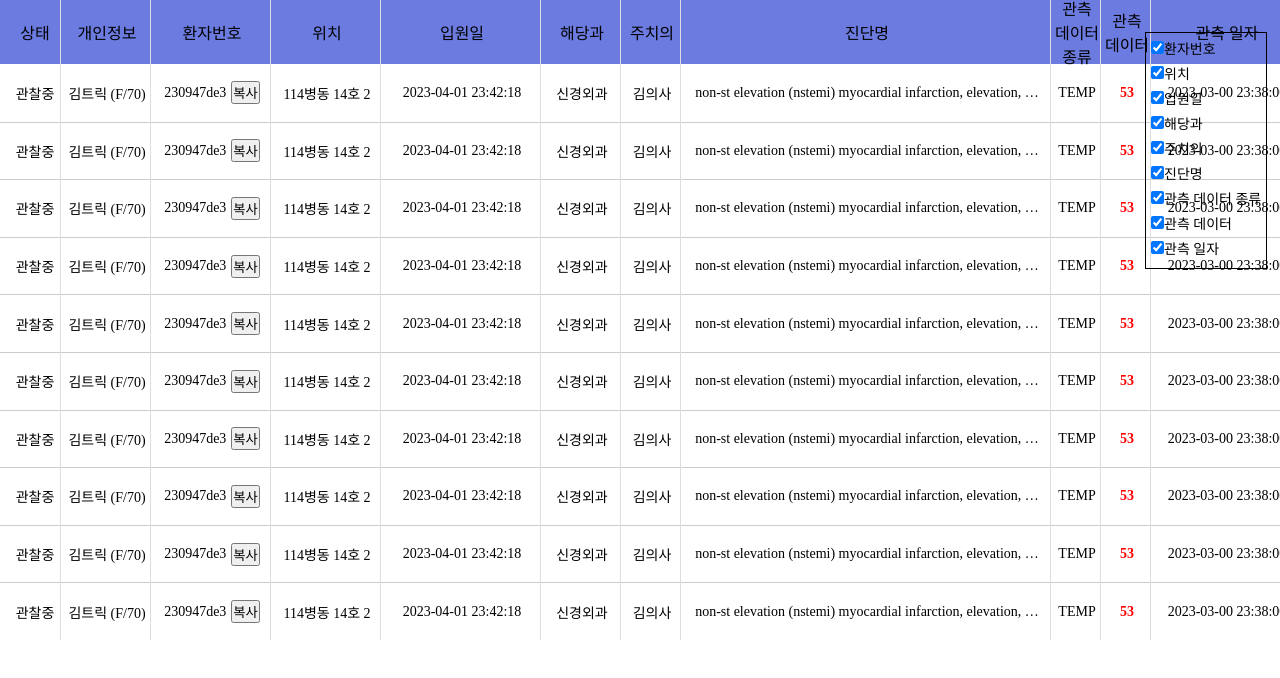
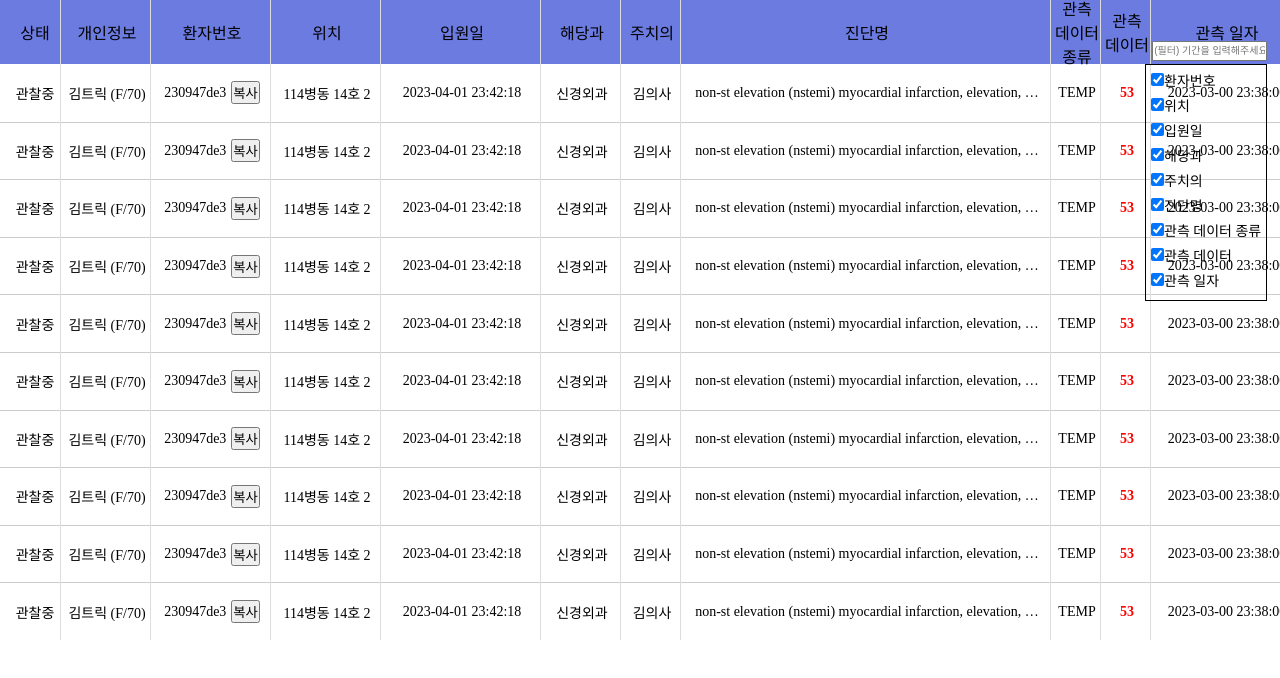
Before and after one commit to ksh5324/AITRICS_Frontend, a React app: page / in a window 1280 px wide. Shown: the top 678 px of the page. Built offline with nearby package versions, Linux system fonts and the light colour scheme.

Commit message:
[FEAT] 필터링 완료

```diff
--- a/src/components/PatientTable/index.tsx
+++ b/src/components/PatientTable/index.tsx
@@ -1,5 +1,7 @@
 import React, { createContext } from "react";
 import { patientHeaderData } from "../../constant/patientConstant";
+import useDate from "../../hooks/useDate";
+import DateInput from "../common/DateInput";
 import Table from "../common/Table";
 import { TableContextType, TableFieldType } from "../common/Table/types";
 import PatientOption from "../PatientOption";
@@ -38,6 +40,7 @@ export const TableContext = createContext<TableContextType>({
 
 const PatientTable = () => {
   const patientTableValue = usePatientTable();
+  const { date, realDate, setDate } = useDate();
 
   return (
     <Table Context={TableContext} value={patientTableValue}>
@@ -48,6 +51,7 @@ const PatientTable = () => {
         ))}
       </Table.Body>
       <PatientOption />
+      <DateInput numberState={date} setNumberState={setDate} />
     </Table>
   );
 };
--- /dev/null
+++ b/src/components/common/DateInput/index.tsx
@@ -0,0 +1,165 @@
+import React, {
+  ChangeEventHandler,
+  Dispatch,
+  FocusEventHandler,
+  InputHTMLAttributes,
+  KeyboardEventHandler,
+  SetStateAction,
+} from "react";
+import { DateInputContainer, Input } from "./style";
+
+const DateInput = ({
+  numberState,
+  setNumberState,
+  ...attribute
+}: {
+  numberState: string;
+  setNumberState: Dispatch<SetStateAction<string>>;
+} & InputHTMLAttributes<HTMLInputElement>) => {
+  const keyboardDate: KeyboardEventHandler<HTMLInputElement> = (e) => {
+    if (e.key === "Backspace") {
+      setNumberState((prev) => prev.slice(0, -1));
+    }
+    if (numberState.length >= 14) {
+      return;
+    }
+    if (Number(e.key) >= 0) {
+      setNumberState((prev) => prev + e.key);
+    }
+  };
+
+  const dateConvertor = (string: string): string => {
+    if (string.length >= 14) {
+      return `${string.slice(0, 4)}년 ${string.slice(4, 6)}월 ${string.slice(
+        6,
+        8
+      )}일 ${string.slice(8, 10)}시 ${string.slice(10, 12)}분 ${string.slice(
+        12
+      )}초`;
+    } else if (string.length > 12) {
+      return `${string.slice(0, 4)}년 ${string.slice(4, 6)}월 ${string.slice(
+        6,
+        8
+      )}일 ${string.slice(8, 10)}시 ${string.slice(10, 12)}분 ${string.slice(
+        12
+      )}`;
+    } else if (string.length > 10) {
+      return `${string.slice(0, 4)}년 ${string.slice(4, 6)}월 ${string.slice(
+        6,
+        8
+      )}일 ${string.slice(8, 10)}시 ${string.slice(10)}`;
+    } else if (string.length > 8) {
+      return `${string.slice(0, 4)}년 ${string.slice(4, 6)}월 ${string.slice(
+        6,
+        8
+      )}일 ${string.slice(8)}`;
+    } else if (string.length > 6) {
+      return `${string.slice(0, 4)}년 ${string.slice(4, 6)}월 ${string.slice(
+        6
+      )}`;
+    } else if (string.length > 4) {
+      return `${string.slice(0, 4)}년 ${string.slice(4)}`;
+    } else {
+      return string;
+    }
+  };
+
+  const changeDate: ChangeEventHandler = (e) => {
+    const month = [1, 8, 1, 0, 1, 0, 1, 1, 0, 1, 0, 1];
+    /**
+     * 년
+     */
+    if (
+      numberState.length === 5 &&
+      Number(numberState[numberState.length - 1]) > 1
+    ) {
+      setNumberState((prev) => `${prev.slice(0, 4)}0${prev.slice(4)}`);
+    }
+
+    /**
+     * 월
+     */
+    if (
+      numberState.length === 7 &&
+      Number(numberState[numberState.length - 3]) === 1 &&
+      Number(numberState[numberState.length - 2]) > 2
+    ) {
+      setNumberState((prev) => `${prev.slice(0, 5)}0${prev.slice(6)}`);
+    }
+    if (
+      numberState.length === 7 &&
+      Number(numberState[numberState.length - 1]) > 3
+    ) {
+      setNumberState((prev) => `${prev.slice(0, 6)}0${prev.slice(6)}`);
+    }
+    /**
+     * 일 윤년 계산
+     */
+    if (
+      numberState.length === 9 &&
+      Number(numberState[numberState.length - 3]) ===
+        (Number(numberState.slice(5, 6)) === 2 ? 2 : 3) &&
+      Number(numberState[numberState.length - 2]) >
+        month[Number(numberState.slice(5, 6)) - 1] +
+          (Number(numberState.slice(0, 4)) % 4 === 0
+            ? Number(numberState.slice(0, 4)) % 100 !== 0
+              ? 1
+              : Number(numberState.slice(0, 4)) % 400 === 0
+              ? 1
+              : 0
+            : 0)
+    ) {
+      setNumberState((prev) => `${prev.slice(0, 7)}0${prev.slice(8)}`);
+    }
+    /**
+     * 시
+     */
+    if (
+      numberState.length === 9 &&
+      Number(numberState[numberState.length - 1]) > 2
+    ) {
+      setNumberState((prev) => `${prev.slice(0, 8)}0${prev.slice(8)}`);
+    }
+    if (
+      numberState.length === 11 &&
+      Number(numberState[numberState.length - 3]) === 2 &&
+      Number(numberState[numberState.length - 2]) > 3
+    ) {
+      setNumberState((prev) => `${prev.slice(0, 9)}0${prev.slice(10)}`);
+    }
+    /**
+     * 분
+     */
+    if (
+      numberState.length === 11 &&
+      Number(numberState[numberState.length - 1]) > 5
+    ) {
+      setNumberState((prev) => `${prev.slice(0, 10)}0${prev.slice(10)}`);
+    }
+  };
+
+  const blurEvent: FocusEventHandler = () => {
+    if (numberState.length === 0) {
+      return;
+    }
+    if (numberState.length < 14) {
+      setNumberState((prev) => prev.padEnd(14, "0"));
+    }
+  };
+
+  return (
+    <DateInputContainer>
+      <Input
+        type="text"
+        {...attribute}
+        placeholder="(필터) 기간을 입력해주세요"
+        value={dateConvertor(numberState)}
+        onChange={changeDate}
+        onKeyDown={keyboardDate}
+        onBlur={blurEvent}
+      />
+    </DateInputContainer>
+  );
+};
+
+export default DateInput;
--- /dev/null
+++ b/src/components/common/DateInput/style.ts
@@ -0,0 +1,12 @@
+import styled from "styled-components";
+
+export const DateInputContainer = styled.div`
+  position: fixed;
+  right: 1%;
+  top: 5%;
+`;
+export const Input = styled.input`
+  width: 115px;
+  font-size: 10px;
+  height: 20px;
+`;
--- a/src/components/common/Option/style.ts
+++ b/src/components/common/Option/style.ts
@@ -3,7 +3,7 @@ import styled from "styled-components";
 export const OptionContainer = styled.div`
   position: fixed;
   right: 1%;
-  top: 4%;
+  top: 8%;
   font-size: 14px;
   border: 1px solid black;
   padding: 5px;
--- a/src/components/common/Table/style.ts
+++ b/src/components/common/Table/style.ts
@@ -8,7 +8,6 @@ type TableFieldStyleProps = {
 
 export const TableContainer = styled.table`
   position: relative;
-  width: 80%;
   height: 80vh;
   border-radius: 15px;
   border-spacing: 0;
--- /dev/null
+++ b/src/hooks/useDate.ts
@@ -0,0 +1,25 @@
+import { useEffect, useState } from "react";
+
+const useDate = () => {
+  const [date, setDate] = useState<string>("");
+  const [realDate, setRealDate] = useState<string>("");
+
+  useEffect(() => {
+    if (date.length === 14) {
+      setRealDate(
+        `${date.slice(0, 4)}-${date.slice(4, 6)}-${date.slice(
+          6,
+          8
+        )} ${date.slice(8, 10)}:${date.slice(10, 12)}:${date.slice(12.14)}`
+      );
+    }
+  }, [date]);
+
+  useEffect(() => {
+    console.log(realDate);
+  }, [realDate]);
+
+  return { realDate, date, setDate };
+};
+
+export default useDate;
```
Also changed, not shown: 1 other file (tests, documents, lock files or other folders).
